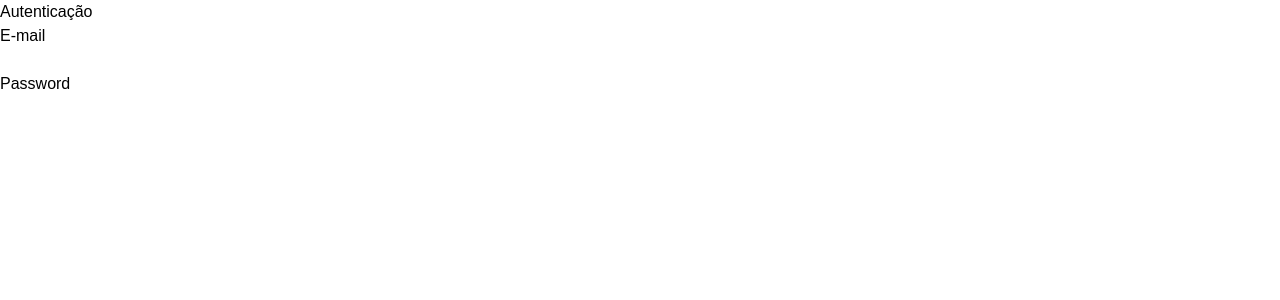
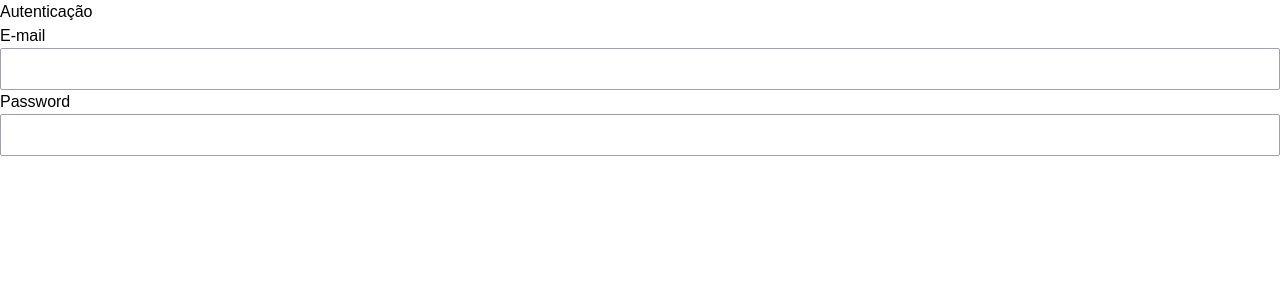
Before and after one commit to wagnnermorais/Next-React-Full-Course, a Next.js app in the folder projects/03 - ADMIN Template/: page /auth in a window 1280 px wide. Shown: the top 300 px of the page. Built offline with nearby package versions, Linux system fonts and the light colour scheme.

Commit message:
style: styling input

```diff
--- a/projects/03 - ADMIN Template/src/components/auth/AuthInput.tsx
+++ b/projects/03 - ADMIN Template/src/components/auth/AuthInput.tsx
@@ -8,6 +8,7 @@ export default function AuthInput(props: AuthInputProps) {
         type={props.type ?? "text"}
         value={props.value}
         onChange={(e) => props.valueChanged?.(e.target.value)}
+        className="py-2 px-4 text-base border border-zinc-400 rounded-sm ease duration-300 outline-none focus:border-blue-500 hover:bg-gray-100"
       />
     </div>
   );
```
